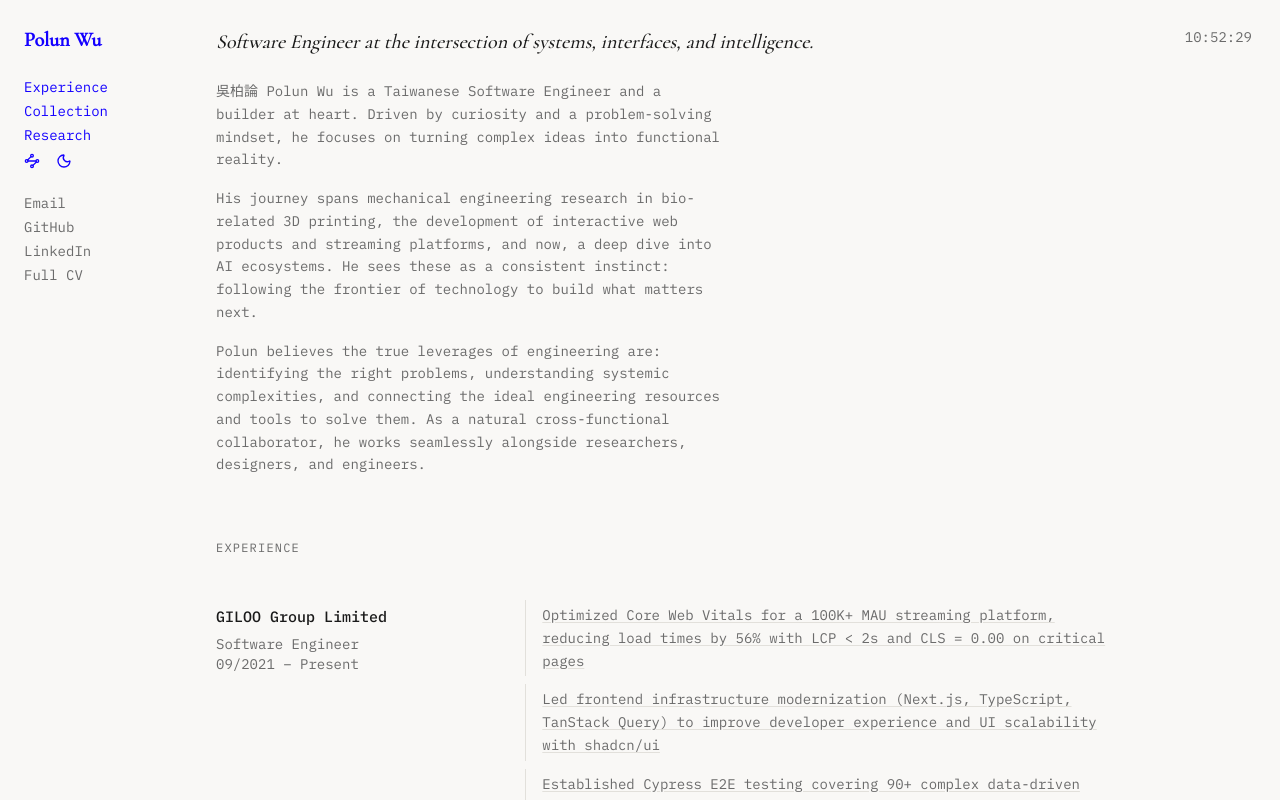
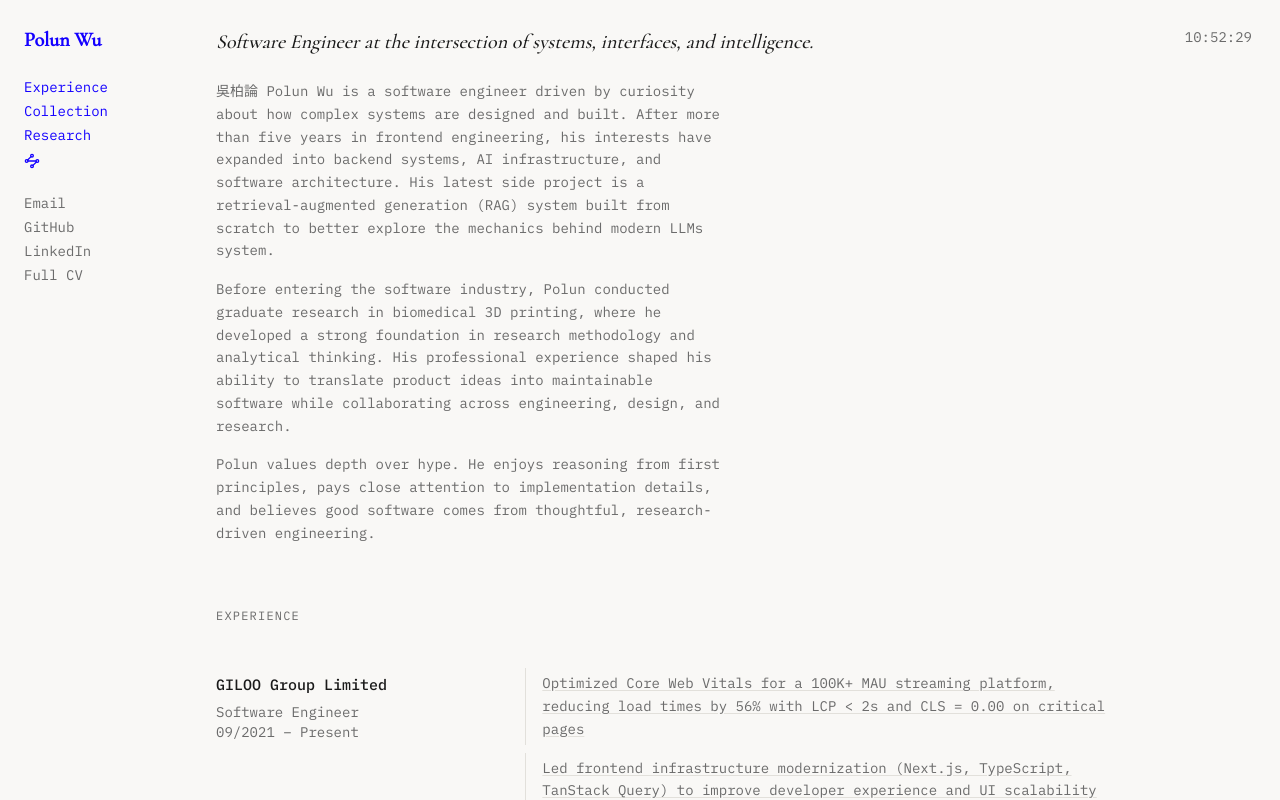
Before and after one commit to polunwu/polunwu.github.io, a Next.js app: page / in a window 1280 px wide. Shown: the top 800 px of the page. Built offline with nearby package versions, Linux system fonts and the light colour scheme.

Commit message:
feat: remove light/dark mode, modify about

```diff
--- a/src/app/globals.css
+++ b/src/app/globals.css
@@ -21,20 +21,6 @@
   }
 }
 
-@layer utilities {
-  .dark {
-    --background: #111110;
-    --foreground: #e8e6e1;
-    --muted: #888580;
-    --border: #2a2925;
-    --accent: #4d6fff;
-  }
-
-  .theme-icon-sun { display: none; }
-  .dark .theme-icon-sun { display: block; }
-  .dark .theme-icon-moon { display: none; }
-}
-
 body {
   background: var(--background);
   color: var(--foreground);
--- a/src/app/layout.tsx
+++ b/src/app/layout.tsx
@@ -1,7 +1,6 @@
 import type { Metadata } from "next";
 import { Cormorant, IBM_Plex_Mono } from "next/font/google";
 import "./globals.css";
-import { ThemeProvider } from "@/components/ui/ThemeProvider";
 
 const cormorant = Cormorant({
   variable: "--font-cormorant",
@@ -26,20 +25,11 @@ export default function RootLayout({
   children: React.ReactNode;
 }>) {
   return (
-    <html lang="en" suppressHydrationWarning>
-      <head>
-        <script
-          dangerouslySetInnerHTML={{
-            __html: `(function(){try{var t=localStorage.getItem('theme');var d=window.matchMedia('(prefers-color-scheme: dark)').matches;if(t==='dark'||(t===null&&d)){document.documentElement.classList.add('dark');}}catch(e){}})();`,
-          }}
-        />
-      </head>
+    <html lang="en">
       <body
         className={`${cormorant.variable} ${ibmPlexMono.variable} antialiased`}
       >
-        <ThemeProvider>
-          {children}
-        </ThemeProvider>
+        {children}
       </body>
     </html>
   );
--- a/src/components/graph/ForceGraphClient.tsx
+++ b/src/components/graph/ForceGraphClient.tsx
@@ -5,7 +5,6 @@ import ForceGraph2D, { type ForceGraphMethods } from "react-force-graph-2d";
 import { forceCollide, forceX, forceY } from "d3-force";
 import type { GraphData, GraphNode, GraphLink } from "@/lib/graphData";
 import GraphTooltip from "./GraphTooltip";
-import { useTheme } from "@/components/ui/ThemeProvider";
 
 type Props = { data: GraphData };
 type TooltipState = { node: GraphNode } | null;
@@ -126,28 +125,25 @@ function TechPillButton({
 }
 
 export default function ForceGraphClient({ data }: Props) {
-  const { theme } = useTheme();
-
   const colors = useMemo(() => {
-    const dark = theme === "dark";
     return {
-      bg:                   dark ? "#111110"                    : "#f9f8f6",
-      techFill:             dark ? "#e8e6e1"                    : "#1a1a1a",
-      techText:             dark ? "#111110"                    : "#ffffff",
-      techHighlight:        dark ? "#4d6fff"                    : "#1400ff",
-      projectFill:          dark ? "#4d6fff"                    : "#1400ff",
+      bg:                   "#f9f8f6",
+      techFill:             "#1a1a1a",
+      techText:             "#ffffff",
+      techHighlight:        "#1400ff",
+      projectFill:          "#1400ff",
       projectHighlight:     "#ffffff",
-      domainCircle:         dark ? "#888580"                    : "#c8c8c8",
-      capabilityCircle:     dark ? "#6b6b6b"                    : "#d8d8d8",
-      linkTech:             dark ? "rgba(77,111,255,0.25)"        : "rgba(20,0,255,0.15)",
-      linkTechHi:           dark ? "rgba(77,111,255,0.7)"         : "rgba(20,0,255,0.5)",
-      linkDomain:           dark ? "rgba(136,133,128,0.25)"     : "rgba(107,107,107,0.2)",
-      linkDomainHi:         dark ? "rgba(136,133,128,0.6)"      : "rgba(107,107,107,0.5)",
-      linkOther:            dark ? "rgba(136,133,128,0.15)"     : "rgba(107,107,107,0.12)",
-      linkOtherHi:          dark ? "rgba(136,133,128,0.5)"      : "rgba(107,107,107,0.5)",
-      linkFaded:            dark ? "rgba(136,133,128,0.04)"     : "rgba(200,200,200,0.05)",
+      domainCircle:         "#c8c8c8",
+      capabilityCircle:     "#d8d8d8",
+      linkTech:             "rgba(20,0,255,0.15)",
+      linkTechHi:           "rgba(20,0,255,0.5)",
+      linkDomain:           "rgba(107,107,107,0.2)",
+      linkDomainHi:         "rgba(107,107,107,0.5)",
+      linkOther:            "rgba(107,107,107,0.12)",
+      linkOtherHi:          "rgba(107,107,107,0.5)",
+      linkFaded:            "rgba(200,200,200,0.05)",
     };
-  }, [theme]);
+  }, []);
 
   const maxTechCount = Math.max(
     1,
--- a/src/components/sections/About.tsx
+++ b/src/components/sections/About.tsx
@@ -7,23 +7,26 @@ export default function About() {
       </h2>
       <div className="space-y-4 text-sm text-[var(--muted)] leading-relaxed max-w-lg">
         <p>
-          吳柏論 Polun Wu is a Taiwanese Software Engineer and a builder at
-          heart. Driven by curiosity and a problem-solving mindset, he focuses
-          on turning complex ideas into functional reality.
+          吳柏論 Polun Wu is a software engineer driven by curiosity about how
+          complex systems are designed and built. After more than five years in
+          frontend engineering, his interests have expanded into backend
+          systems, AI infrastructure, and software architecture. His latest side
+          project is a retrieval-augmented generation (RAG) system built from
+          scratch to better explore the mechanics behind modern LLMs system.
         </p>
         <p>
-          His journey spans mechanical engineering research in bio-related 3D
-          printing, the development of interactive web products and streaming
-          platforms, and now, a deep dive into AI ecosystems. He sees these as a
-          consistent instinct: following the frontier of technology to build
-          what matters next.
+          Before entering the software industry, Polun conducted graduate
+          research in biomedical 3D printing, where he developed a strong
+          foundation in research methodology and analytical thinking. His
+          professional experience shaped his ability to translate product ideas
+          into maintainable software while collaborating across engineering,
+          design, and research.
         </p>
         <p>
-          Polun believes the true leverages of engineering are: identifying the
-          right problems, understanding systemic complexities, and connecting
-          the ideal engineering resources and tools to solve them. As a natural
-          cross-functional collaborator, he works seamlessly alongside
-          researchers, designers, and engineers.
+          Polun values depth over hype. He enjoys reasoning from first
+          principles, pays close attention to implementation details, and
+          believes good software comes from thoughtful, research-driven
+          engineering.
         </p>
       </div>
     </section>
--- a/src/components/ui/NavParts.tsx
+++ b/src/components/ui/NavParts.tsx
@@ -1,9 +1,8 @@
 "use client";
 
 import Link from "next/link";
-import { Waypoints, Sun, Moon } from "lucide-react";
+import { Waypoints } from "lucide-react";
 import { navLinks, contactLinks } from "@/data/nav";
-import { useTheme } from "@/components/ui/ThemeProvider";
 
 export function NavLogo() {
   return (
@@ -61,7 +60,6 @@ export function ContactLinks({ orientation }: OrientationProps) {
 }
 
 export function NavControls() {
-  const { toggle } = useTheme();
   return (
     <div className="flex items-center gap-4 mt-1">
       <Link
@@ -73,15 +71,6 @@ export function NavControls() {
       >
         <Waypoints size={16} />
       </Link>
-      <button
-        onClick={toggle}
-        aria-label="Toggle theme"
-        className="hover:opacity-60 transition-opacity cursor-pointer"
-        style={{ color: "var(--accent)" }}
-      >
-        <Moon size={16} className="theme-icon-moon" />
-        <Sun size={16} className="theme-icon-sun" />
-      </button>
     </div>
   );
 }
--- a/src/components/ui/ThemeProvider.tsx
+++ /dev/null
@@ -1,41 +0,0 @@
-"use client";
-
-import { createContext, useContext, useEffect, useState } from "react";
-
-type Theme = "light" | "dark";
-
-const ThemeContext = createContext<{
-  theme: Theme;
-  toggle: () => void;
-}>({ theme: "light", toggle: () => {} });
-
-export function useTheme() {
-  return useContext(ThemeContext);
-}
-
-export function ThemeProvider({ children }: { children: React.ReactNode }) {
-  const [theme, setTheme] = useState<Theme>("light");
-
-  useEffect(() => {
-    const stored = localStorage.getItem("theme") as Theme | null;
-    const prefersDark = window.matchMedia("(prefers-color-scheme: dark)").matches;
-    const initial = stored ?? (prefersDark ? "dark" : "light");
-    setTheme(initial);
-    document.documentElement.classList.toggle("dark", initial === "dark");
-  }, []);
-
-  function toggle() {
-    setTheme((prev) => {
-      const next = prev === "light" ? "dark" : "light";
-      localStorage.setItem("theme", next);
-      document.documentElement.classList.toggle("dark", next === "dark");
-      return next;
-    });
-  }
-
-  return (
-    <ThemeContext.Provider value={{ theme, toggle }}>
-      {children}
-    </ThemeContext.Provider>
-  );
-}
```
Also changed, not shown: 1 other file (tests, documents, lock files or other folders).
